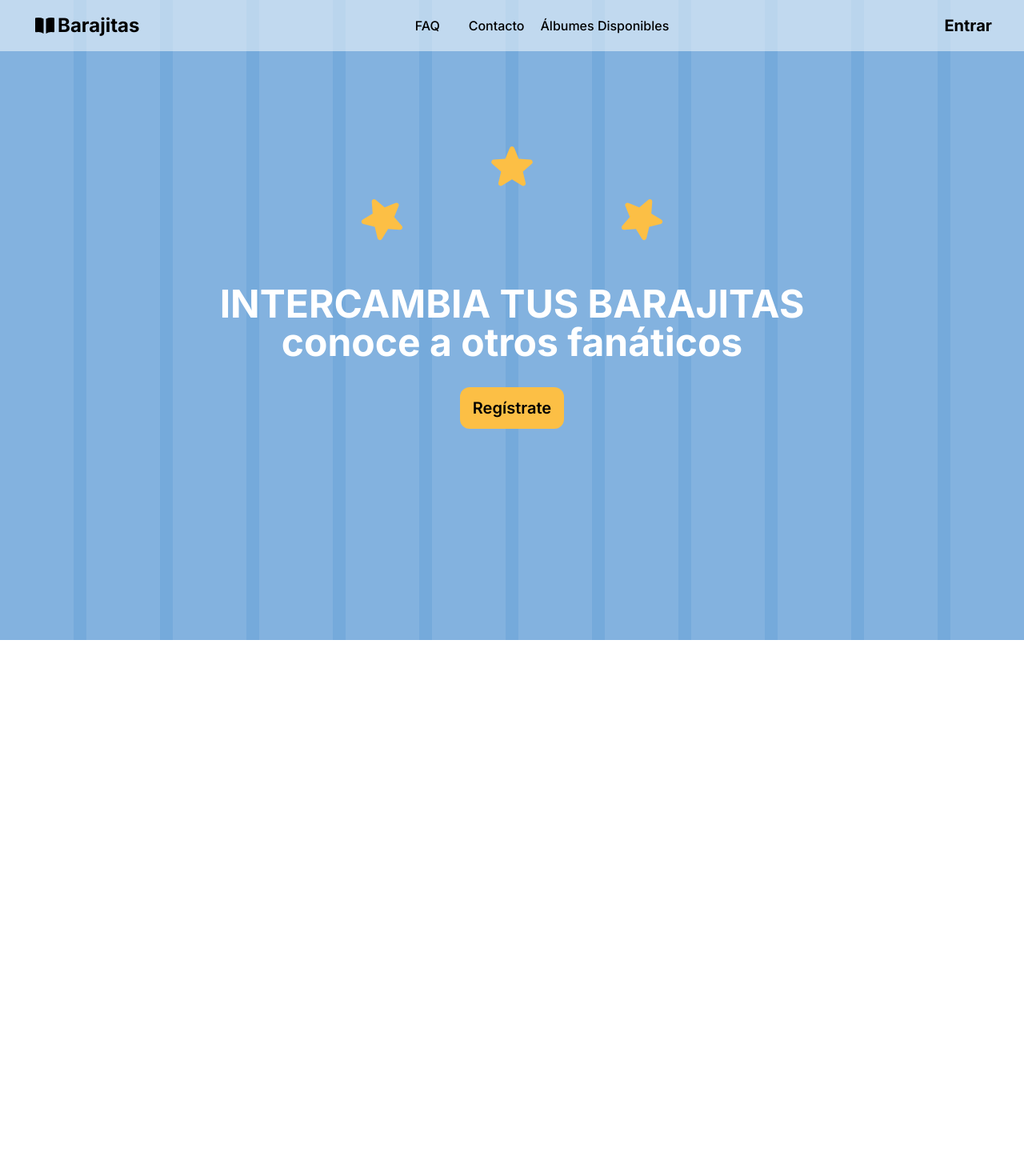
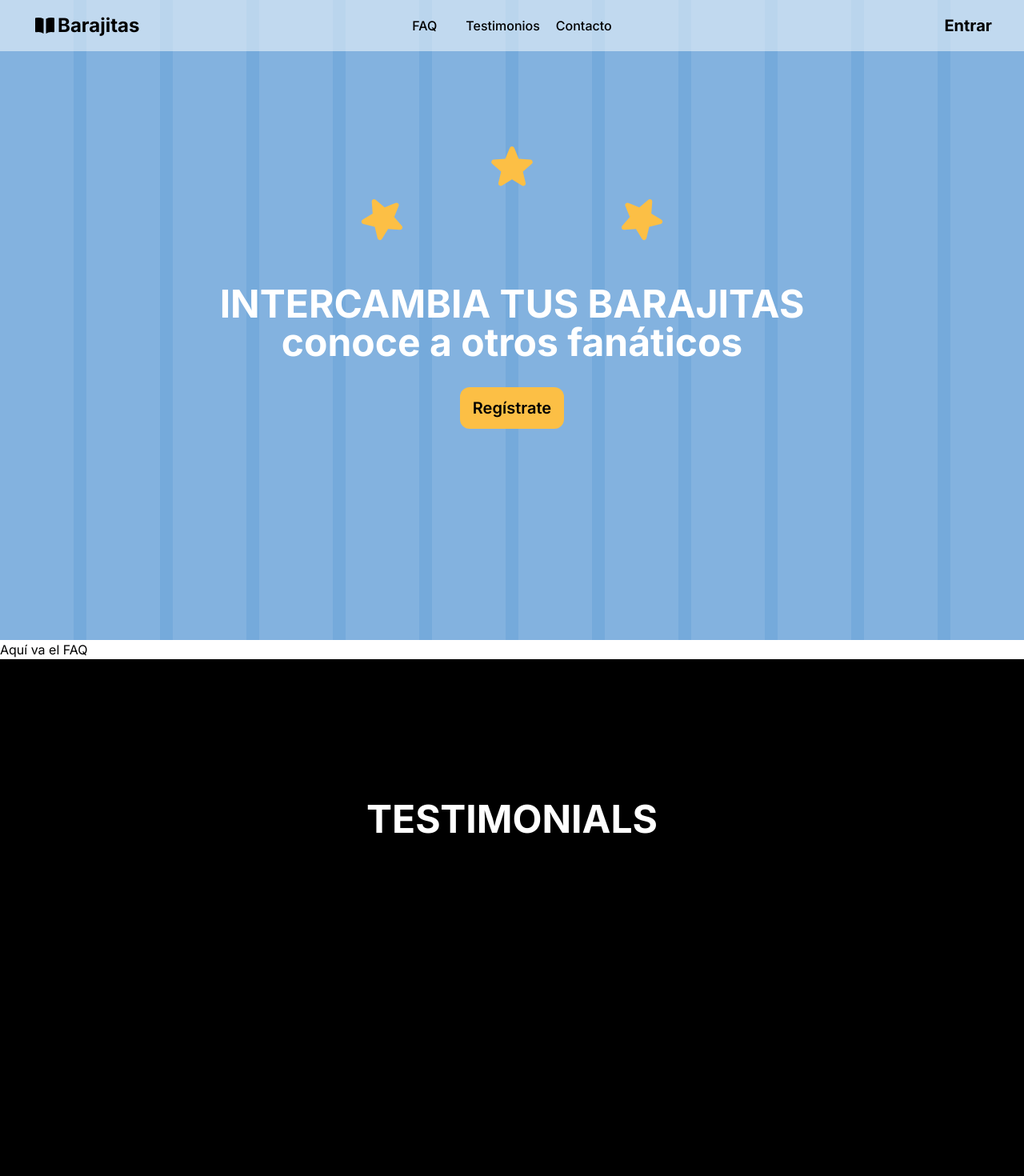
Before and after one commit to aaeilrv/CI-5644, a Next.js app in the folder frontend/: page / in a window 1280 px wide. Shown: the top 1470 px of the page at 80% size. Before the commit the page ends 800 px from the top, so only its background shows below. Built offline with nearby package versions, Linux system fonts and the light colour scheme.

Commit message:
menu en navbar centrado, creé nuevas secciones del landing page

```diff
--- /dev/null
+++ b/frontend/src/app/components/Contact.tsx
@@ -0,0 +1,9 @@
+"use client";
+
+export default function Contact() {
+  return (
+    <>
+    Aquí va el Contacto
+    </>
+  )
+}
--- /dev/null
+++ b/frontend/src/app/components/FAQ.tsx
@@ -0,0 +1,9 @@
+"use client";
+
+export default function FAQ() {
+  return (
+    <>
+    Aquí va el FAQ
+    </>
+  )
+}
--- /dev/null
+++ b/frontend/src/app/components/Landing.tsx
@@ -0,0 +1,36 @@
+"use client";
+
+import { StarIcon } from "@heroicons/react/16/solid"
+
+export default function Landing() {
+  return (
+    <div className='grid grid-cols-12 gap-4 h-max bg-[#75aadb] relative z-10'>
+      <div className="z-20 absolute top-0 left-0 right-0 bottom-0 text-center text-xl py-40 justify-center">
+        <div className="grid justify-items-center mt-4 gap-8">
+          <div className="w-1/2 text-[#FCBF45]">
+            <StarIcon className="w-10 sm:w-16 mx-auto"/>
+            <div className="flex justify-center">
+              <StarIcon className="w-10 sm:w-16 mx-auto mb-5 rotate-45"/>
+              <StarIcon className="w-10 sm:w-16 mx-auto mb-5 -rotate-45"/>
+            </div>
+          </div>
+          <div className="align-center font-bold text-white">
+            <h1 className="text-4xl sm:text-5xl uppercase">Intercambia tus barajitas</h1>
+            <h2 className="text-4xl sm:text-5xl">conoce a otros fanáticos</h2>
+          </div>
+          <button className="bg-[#FCBF45] py-3 px-4 font-semibold rounded-xl w-1/8">
+            <a href="/#">Regístrate</a>
+          </button>
+        </div>
+      </div>
+      {/* Background */}
+      {
+        Array(12).fill(0).map((_, i) => (
+          <div key={i} className='relative'>
+            <div className="w-full h-dvh bg-[#83b2df]"></div>
+          </div>
+        ))
+      }
+    </div>
+  )
+}
--- /dev/null
+++ b/frontend/src/app/components/Navbar.tsx
@@ -0,0 +1,54 @@
+'use client';
+
+import { useState } from "react"
+import { BookOpenIcon } from "@heroicons/react/16/solid"
+import { Bars3Icon } from "@heroicons/react/16/solid"
+import Link from "next/link";
+
+export default function Navbar() {
+  const [open, setOpen] = useState(false)
+  return (
+    <nav className="bg-transparent fixed w-full z-30 top-0 start-0">
+      <div className="px-10 py-2 bg-white bg-opacity-50">
+        <div className="grid grid-cols-2 md:grid-cols-3 place-content-between py-2 items-center">
+          {/* Title */}
+          <Link href="#home" className="flex">
+            <BookOpenIcon className="w-8"/>
+            <div className="font-bold text-2xl">Barajitas</div>
+          </Link>
+
+          {/*Link*/}
+          <div className="hidden md:flex justify-center space-x-5 font-medium">
+            <Link href="#faq" className="mr-4">FAQ</Link>
+            <Link href="#testimonials" className="mr-4">Testimonios</Link>
+            <Link href="#contact" className="mr-4">Contacto</Link>
+          </div>
+
+          {/*Login*/}
+          <div>
+          <div className="flex justify-end">
+            <a href="#" className="hidden md:flex font-bold text-xl">Entrar</a>
+          </div>
+
+          {/* Mobile */}
+          <div className="flex justify-end">
+            <button onClick={() => setOpen(!open)}>
+              <Bars3Icon className="md:hidden md: w-8"/>
+            </button>
+          </div>
+          </div>
+        </div>
+      </div>
+      { open &&
+      <div className="flex justify-end p-2 md:hidden">
+        <div className="bg-white px-2 py-2 bg-opacity-50 rounded-xl text-right">
+          <Link href="#faq" className="block py-2 hover:bg-white hover:bg-opacity-30 px-4 rounded-xl">FAQ</Link>
+          <Link href="#testimonials" className="block py-2 hover:bg-white hover:bg-opacity-30 px-4 rounded-xl">Testimonios</Link>
+          <Link href="#contact" className="block py-2 hover:bg-white hover:bg-opacity-30 px-4 rounded-xl">Contacto</Link>
+          <a href="#" className="block py-2 font-bold text-xl px-4 rounded-xl hover:bg-white hover:bg-opacity-50">Entrar</a>
+        </div>
+      </div>
+      }
+    </nav>
+  )
+}
--- /dev/null
+++ b/frontend/src/app/components/Testimonials.tsx
@@ -0,0 +1,16 @@
+"use client";
+
+export default function Testimonials() {
+  return (
+    <div className='grid grid-cols-12 gap-4 bg-black relative z-10 w-full h-dvh'>
+      <div className="z-20 absolute top-0 left-0 right-0 bottom-0 text-center text-xl py-40 justify-center">
+        <div className="grid justify-items-center mt-4 gap-8">
+          <div className="align-center font-bold text-white">
+            <h1 className="text-4xl sm:text-5xl uppercase">Testimonials</h1>
+          </div>
+        </div>
+      </div>
+      {/* Background */}
+    </div>
+  )
+}
--- /dev/null
+++ b/frontend/src/app/dashboard/page.tsx
@@ -0,0 +1,7 @@
+export default function Dashboard() {
+  return (
+    <div>
+      Probando el sistema de routing nuevo de nextjs. Esto es el dashboard (?)
+    </div>
+  )
+}
--- a/frontend/src/app/layout.tsx
+++ b/frontend/src/app/layout.tsx
@@ -1,6 +1,6 @@
 import type { Metadata } from 'next'
 import { Inter } from 'next/font/google'
-import './globals.css'
+import '../styles/globals.css'
 
 const inter = Inter({ subsets: ['latin'] })
 
@@ -16,7 +16,9 @@ export default function RootLayout({
 }) {
   return (
     <html lang="en">
-      <body className={inter.className}>{children}</body>
+      <body className={inter.className}>
+        {children}
+      </body>
     </html>
   )
 }
--- a/frontend/src/app/page.tsx
+++ b/frontend/src/app/page.tsx
@@ -1,38 +1,25 @@
-"use client";
-
-import Navbar from "@/components/Navbar"
-import { StarIcon } from "@heroicons/react/16/solid"
+import Navbar from "./components/Navbar"
+import Landing from "./components/Landing"
+import FAQ from "./components/FAQ"
+import Testimonials from "./components/Testimonials"
+import Contact from "./components/Contact"
 
 export default function Home() {
   return (
-    <div className='grid grid-cols-12 gap-4 h-max bg-[#75aadb] relative z-10'>
+    <>
       <Navbar/>
-      <div className="z-20 absolute top-0 left-0 right-0 bottom-0 text-center text-xl py-40 justify-center">
-        <div className="grid justify-items-center mt-4 gap-8">
-          <div className="w-1/2 text-[#FCBF45]">
-            <StarIcon className="w-10 sm:w-16 mx-auto"/>
-            <div className="flex justify-center">
-              <StarIcon className="w-10 sm:w-16 mx-auto mb-5 rotate-45"/>
-              <StarIcon className="w-10 sm:w-16 mx-auto mb-5 -rotate-45"/>
-            </div>
-          </div>
-          <div className="align-center font-bold text-white">
-            <h1 className="text-4xl sm:text-5xl uppercase">Intercambia tus barajitas</h1>
-            <h2 className="text-4xl sm:text-5xl">conoce a otros fanáticos</h2>
-          </div>
-          <button className="bg-[#FCBF45] py-3 px-4 font-semibold rounded-xl w-1/8">
-            <a href="/#">Regístrate</a>
-          </button>
-        </div>
+      <div id="home">
+        <Landing/>
       </div>
-      {/* Background */}
-      {
-        Array(12).fill(0).map((_, i) => (
-          <div key={i} className='relative'>
-            <div className="w-full h-dvh bg-[#83b2df]"></div>
-          </div>
-        ))
-      }
-    </div>
+      <div id="faq">
+        <FAQ/>
+      </div>
+      <div id="testimonials">
+        <Testimonials/>
+      </div>
+      <div id="contact">
+        <Contact/>
+      </div>
+    </>
   )
 }
--- a/frontend/src/components/Navbar.tsx
+++ /dev/null
@@ -1,45 +0,0 @@
-import { useState } from "react"
-import { BookOpenIcon } from "@heroicons/react/16/solid"
-import { Bars3Icon } from "@heroicons/react/16/solid"
-
-export default function Navbar() {
-  const [open, setOpen] = useState(false)
-  return (
-    <nav className="bg-transparent fixed w-full z-30 top-0 start-0">
-      <div className="px-10 py-2 bg-white bg-opacity-50">
-        <div className="flex justify-between py-2 items-center">
-          {/* Title */}
-          <a href="/" className="flex">
-            <BookOpenIcon className="w-8"/>
-            <div className="font-bold text-2xl">Barajitas</div>
-          </a>
-          {/* Links */}
-          <div className="hidden md:flex items-center space-x-5 font-medium">
-            <a href="#" className="mr-4">FAQ</a>
-            <a href="#" className="mr-4">Contacto</a>
-            <a href="#" className="mr-4">Álbumes Disponibles</a>
-          </div>
-          {/* Login */}
-          <div className="flex">
-          <a href="#" className="hidden md:flex font-bold text-xl">Entrar</a>
-
-          {/* Mobile */}
-          <button onClick={() => setOpen(!open)}>
-            <Bars3Icon className="sm:hidden md: w-8"/>
-          </button>
-          </div>
-        </div>
-      </div>
-      { open &&
-      <div className="flex justify-end p-2 md:hidden">
-        <div className="bg-white px-2 py-2 bg-opacity-50 rounded-xl text-right">
-          <a href="#" className="block py-2 hover:bg-white hover:bg-opacity-30 px-4 rounded-xl">FAQ</a>
-          <a href="#" className="block py-2 hover:bg-white hover:bg-opacity-30 px-4 rounded-xl">Contacto</a>
-          <a href="#" className="block py-2 hover:bg-white hover:bg-opacity-30 px-4 rounded-xl">Álbumes<br/>Disponibles</a>
-          <a href="#" className="block py-2 font-bold text-xl px-4 rounded-xl hover:bg-white hover:bg-opacity-50">Entrar</a>
-        </div>
-      </div>
-      }
-    </nav>
-  )
-}
```
Also changed, not shown: frontend/src/styles/globals.css (renamed from frontend/src/app/globals.css).
